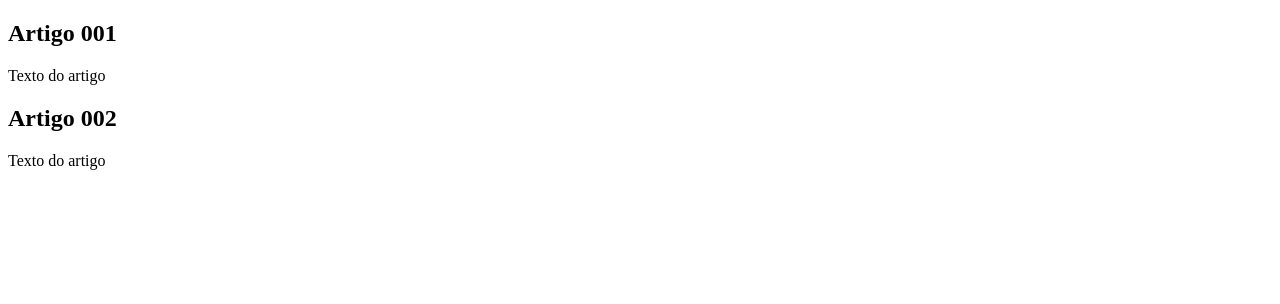
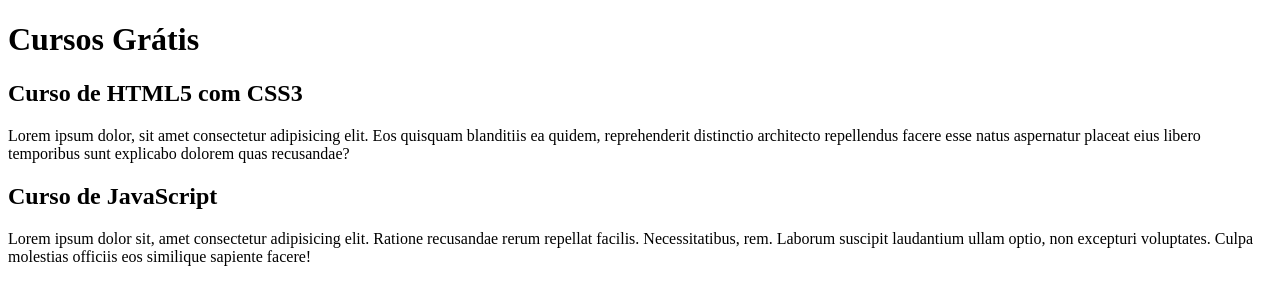
Before and after one commit to LucasAlmeida0/projeto-site, a plain HTML site: page index.html in a window 1280 px wide. Drawn offline with Linux system fonts and the light colour scheme.

Commit message:
Comecei a escrever o conteudo

```diff
--- a/index.html
+++ b/index.html
@@ -9,13 +9,14 @@
 <body>
     <main>
         <header>
+            <h1>Cursos Grátis</h1>
             <article>
-                <h2>Artigo 001</h2>
-                <p>Texto do artigo</p>
+                <h2>Curso de HTML5 com CSS3</h2>
+                <p>Lorem ipsum dolor, sit amet consectetur adipisicing elit. Eos quisquam blanditiis ea quidem, reprehenderit distinctio architecto repellendus facere esse natus aspernatur placeat eius libero temporibus sunt explicabo dolorem quas recusandae?</p>
             </article>
             <article>
-                <h2>Artigo 002</h2>
-                <p>Texto do artigo</p>
+                <h2>Curso de JavaScript</h2>
+                <p>Lorem ipsum dolor sit, amet consectetur adipisicing elit. Ratione recusandae rerum repellat facilis. Necessitatibus, rem. Laborum suscipit laudantium ullam optio, non excepturi voluptates. Culpa molestias officiis eos similique sapiente facere!</p>
             </article>
         </header>
     </main>
```
